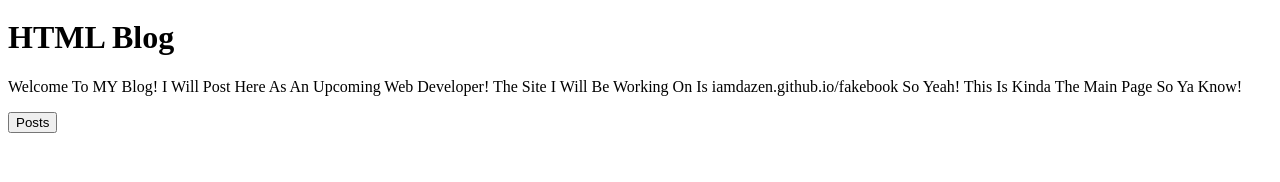
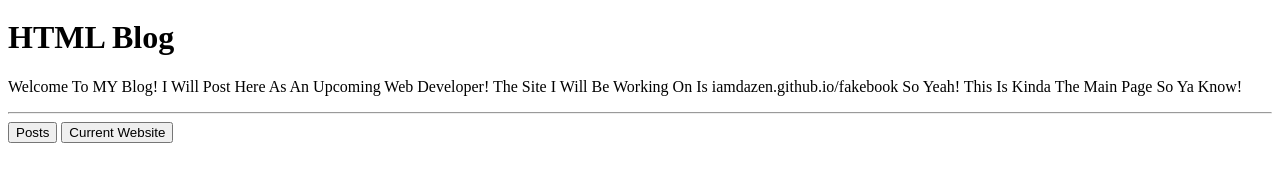
Before and after one commit to IAmDazen/HTMLog, a plain HTML site: page index.html in a window 1280 px wide. Shown: the part 54-236 px from the top of the page. Drawn offline with Linux system fonts and the light colour scheme.

Commit message:
Update index.html

```diff
--- a/index.html
+++ b/index.html
@@ -28,7 +28,9 @@
   <title>HTMLog</title>
   <h1>HTML Blog</h1>
   <p>Welcome To MY Blog! I Will Post Here As An Upcoming Web Developer! The Site I Will Be Working On Is iamdazen.github.io/fakebook So Yeah! This Is Kinda The Main Page So Ya Know!</p>
+  <hr>
 </head>
 <body>
   <a href="posts.html"><button>Posts</button></a>
+  <a href="current.html"><button>Current Website</button></a>
 </body>
```
